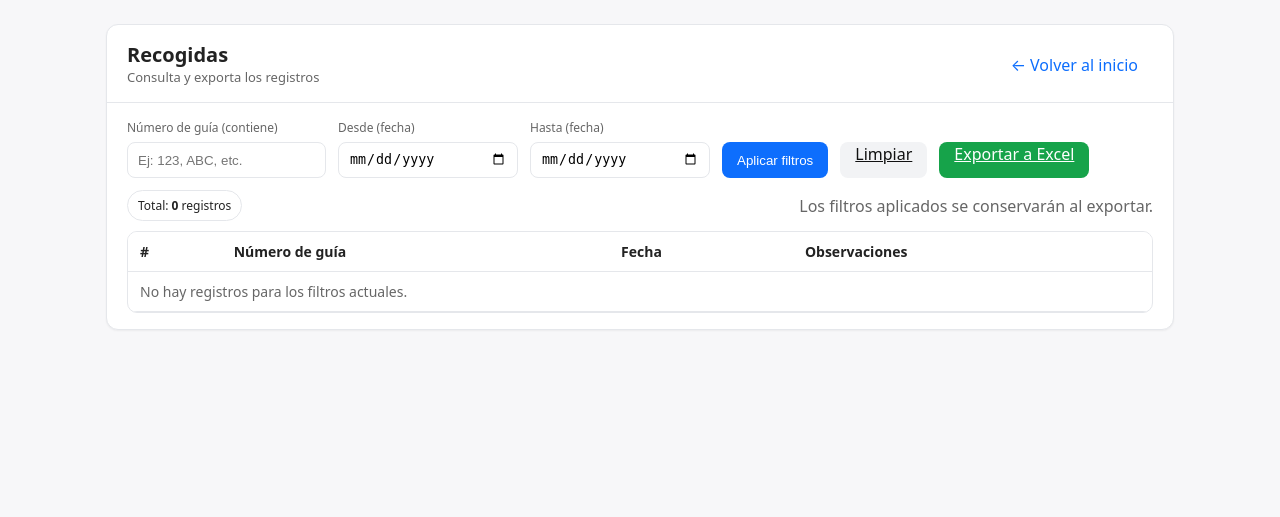
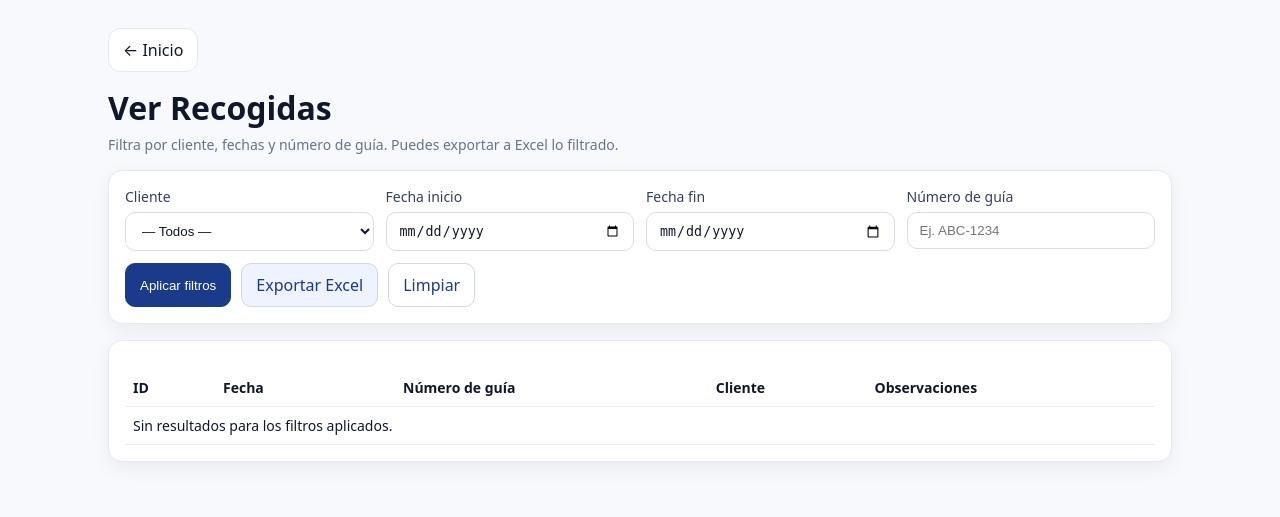
Before and after one commit to luisrobles062/mensajeria_plataf, a Flask app: page /ver_recogidas in a window 1280 px wide. Shown: the top 517 px of the page. Run offline with Flask 3, Linux system fonts and the light colour scheme; data that the repository does not hold is empty; parts of the project's set-up code (start-up, migrations or seed data) failed here and were passed over; some libraries are stand-ins or nearby versions.

Commit message:
Update ver_recogidas.html

```diff
--- a/templates/ver_recogidas.html
+++ b/templates/ver_recogidas.html
@@ -2,132 +2,125 @@
 <html lang="es">
 <head>
   <meta charset="utf-8">
-  <title>Recogidas</title>
+  <title>Ver Recogidas</title>
   <meta name="viewport" content="width=device-width, initial-scale=1">
   <style>
-    :root { --bg:#f7f7f9; --card:#ffffff; --text:#222; --muted:#666; --accent:#0d6efd; --border:#e5e7eb; }
-    * { box-sizing: border-box; }
-    body { margin:0; font-family: system-ui, -apple-system, "Segoe UI", Roboto, Ubuntu, "Helvetica Neue", Arial, "Noto Sans", "Apple Color Emoji","Segoe UI Emoji"; background:var(--bg); color:var(--text); }
-    .container { max-width: 1100px; margin: 24px auto; padding: 0 16px; }
-    .card { background:var(--card); border:1px solid var(--border); border-radius: 12px; box-shadow: 0 1px 2px rgba(0,0,0,.05); }
-    .card-header { padding:16px 20px; border-bottom:1px solid var(--border); display:flex; align-items:center; justify-content:space-between; gap:12px; flex-wrap:wrap; }
-    .title { font-size: 20px; font-weight: 700; }
-    .subtitle { font-size: 13px; color:var(--muted); }
-    .card-body { padding: 16px 20px; }
-    .filters { display:flex; gap:12px; flex-wrap: wrap; align-items: end; margin-bottom: 12px; }
-    .field { display:flex; flex-direction:column; gap:6px; }
-    label { font-size: 12px; color:var(--muted); }
-    input[type="text"], input[type="date"] {
-      height: 36px; padding: 0 10px; border:1px solid var(--border); border-radius: 8px; background:#fff; min-width: 180px;
+    :root{
+      --bg:#f7f9fc; --text:#0f172a; --muted:#64748b;
+      --card:#ffffff; --border:#e4e8f1; --shadow:0 6px 20px rgba(15,23,42,.06);
+      --btn:#1a3a8a; --btnHover:#163170; --chip:#eef3ff; --danger:#b91c1c;
+      --radius:14px;
     }
-    .btn { height:36px; padding:0 14px; border:1px solid transparent; border-radius: 8px; background:#f2f3f5; color:#111; cursor:pointer; }
-    .btn.primary { background: var(--accent); color:#fff; }
-    .btn.success { background:#16a34a; color:#fff; }
-    .btn.link { background:transparent; color: var(--accent); border-color:transparent; text-decoration:none; line-height:36px; }
-    .table-wrap { overflow:auto; border:1px solid var(--border); border-radius: 10px; }
-    table { width:100%; border-collapse: collapse; }
-    th, td { padding: 10px 12px; border-bottom:1px solid var(--border); text-align:left; font-size:14px; }
-    th { position:sticky; top:0; background:#fff; z-index:1; }
-    tbody tr:hover { background:#fafafa; }
-    .muted { color:var(--muted); }
-    .nowrap { white-space: nowrap; }
-    .wrap { white-space: normal; word-break: break-word; }
-    .actions { display:flex; gap:8px; flex-wrap:wrap; }
-    .toolbar { display:flex; align-items:center; justify-content:space-between; gap: 12px; margin-bottom:10px; flex-wrap:wrap; }
-    .pill { font-size:12px; padding:6px 10px; border:1px solid var(--border); border-radius: 999px; background:#fff; }
+    *{box-sizing:border-box}
+    body{margin:0; background:var(--bg); color:var(--text); font-family:ui-sans-serif,system-ui,Segoe UI,Roboto,Inter}
+    .wrap{max-width:1100px; margin:auto; padding:28px 18px 56px}
+
+    /* Home button */
+    a.btn-home{display:inline-flex; gap:8px; align-items:center; padding:10px 14px; border:1px solid var(--border);
+      border-radius:12px; color:var(--text); text-decoration:none; background:#fff}
+    a.btn-home:hover{background:#f2f4f8}
+
+    h1{margin:14px 0 6px}
+    .sub{color:var(--muted); font-size:14px}
+
+    /* Cards */
+    .card{background:var(--card); border:1px solid var(--border); border-radius:var(--radius); padding:16px; margin-top:16px; box-shadow:var(--shadow)}
+
+    /* Form */
+    label{font-size:14px; color:#344054; display:block; margin-bottom:6px}
+    input[type="text"], input[type="date"], select{
+      width:100%; padding:10px 12px; border-radius:10px; border:1px solid #d7dce8; background:#fff; color:var(--text)
+    }
+    .grid{display:grid; gap:12px; grid-template-columns: repeat(auto-fit, minmax(220px, 1fr))}
+    .actions{display:flex; gap:10px; margin-top:12px; flex-wrap:wrap}
+    .btn{padding:10px 14px; border-radius:10px; border:1px solid #d0d7e2; background:var(--chip); color:var(--btn); text-decoration:none; cursor:pointer}
+    .btn.primary{background:var(--btn); color:#fff; border-color:var(--btn)}
+    .btn.primary:hover{background:var(--btnHover); border-color:var(--btnHover)}
+    .btn.secondary{background:#fff}
+
+    table{width:100%; border-collapse:collapse; margin-top:12px; font-size:14px}
+    th, td{border-bottom:1px solid #e9edf6; padding:9px 8px; text-align:left}
+    tbody tr:hover{background:#f2f6ff}
+
+    /* Flash messages (si las usas aquí) */
+    .flash{border-radius:10px; padding:10px 12px; margin-top:14px; border:1px solid}
+    .flash.success{background:#ecfdf5; color:#065f46; border-color:#a7f3d0}
+    .flash.warning{background:#fffbeb; color:#92400e; border-color:#fde68a}
+    .flash.danger{background:#fef2f2; color:#991b1b; border-color:#fecaca}
+    .flash.info{background:#eff6ff; color:#1e3a8a; border-color:#bfdbfe}
   </style>
 </head>
 <body>
-  <div class="container">
+  <div class="wrap">
+    <a class="btn-home" href="{{ url_for('index') }}">← Inicio</a>
+    <h1>Ver Recogidas</h1>
+    <div class="sub">Filtra por cliente, fechas y número de guía. Puedes exportar a Excel lo filtrado.</div>
+
+    <!-- Filtros -->
     <div class="card">
-
-      <div class="card-header">
+      <form method="get" action="{{ url_for('ver_recogidas') }}">
+        <div class="grid">
           <div>
-          <div class="title">Recogidas</div>
-          <div class="subtitle">Consulta y exporta los registros</div>
+            <label>Cliente</label>
+            <select name="cliente_id">
+              <option value="">— Todos —</option>
+              {% for c in clientes %}
+                <option value="{{ c.id }}" {% if cliente_sel == c.id|string %}selected{% endif %}>
+                  {{ c.nombre }}
+                </option>
+              {% endfor %}
+            </select>
+          </div>
+          <div>
+            <label>Fecha inicio</label>
+            <input type="date" name="fi" value="{{ fi or '' }}">
+          </div>
+          <div>
+            <label>Fecha fin</label>
+            <input type="date" name="ff" value="{{ ff or '' }}">
+          </div>
+          <div>
+            <label>Número de guía</label>
+            <input type="text" name="filtro_numero" value="{{ filtro_numero or '' }}" placeholder="Ej. ABC-1234">
+          </div>
         </div>
         <div class="actions">
-          <a class="btn link" href="{{ url_for('index') }}">← Volver al inicio</a>
-        </div>
-      </div>
-
-      <div class="card-body">
-        <!-- Filtros -->
-        <form class="filters" method="get" action="{{ url_for('ver_recogidas') }}">
-          <div class="field">
-            <label for="filtro_numero">Número de guía (contiene)</label>
-            <input type="text" id="filtro_numero" name="filtro_numero" value="{{ request.args.get('filtro_numero','') }}" placeholder="Ej: 123, ABC, etc.">
-          </div>
-          <div class="field">
-            <label for="fi">Desde (fecha)</label>
-            <input type="date" id="fi" name="fi" value="{{ request.args.get('fi','') }}">
-          </div>
-          <div class="field">
-            <label for="ff">Hasta (fecha)</label>
-            <input type="date" id="ff" name="ff" value="{{ request.args.get('ff','') }}">
-          </div>
-          <div class="field">
           <button class="btn primary" type="submit">Aplicar filtros</button>
-          </div>
-          <div class="field">
-            <a class="btn" href="{{ url_for('ver_recogidas') }}">Limpiar</a>
-          </div>
-          <div class="field">
-            <!-- Botón Exportar a Excel (respeta filtros actuales) -->
-            <a
-              class="btn success"
-              href="{{ url_for('export_recogidas',
-                               filtro_numero=request.args.get('filtro_numero',''),
-                               fi=request.args.get('fi',''),
-                               ff=request.args.get('ff','')) }}"
-            >Exportar a Excel</a>
+          <a class="btn" href="{{ url_for('export_recogidas',
+                                          cliente_id=cliente_sel,
+                                          fi=fi, ff=ff,
+                                          filtro_numero=filtro_numero) }}">Exportar Excel</a>
+          <a class="btn secondary" href="{{ url_for('ver_recogidas') }}">Limpiar</a>
         </div>
       </form>
-
-        <!-- Barra superior: totales -->
-        <div class="toolbar">
-          <div class="pill">Total: <strong>{{ (recogidas|length) if recogidas is defined else 0 }}</strong> registros</div>
-          <div class="muted">Los filtros aplicados se conservarán al exportar.</div>
     </div>
 
     <!-- Tabla -->
-        <div class="table-wrap">
+    <div class="card">
       <table>
         <thead>
           <tr>
-                <th class="nowrap">#</th>
-                <th class="nowrap">Número de guía</th>
-                <th class="nowrap">Fecha</th>
+            <th style="width:90px;">ID</th>
+            <th style="width:180px;">Fecha</th>
+            <th>Número de guía</th>
+            <th>Cliente</th>
             <th>Observaciones</th>
           </tr>
         </thead>
         <tbody>
-              {% if recogidas and recogidas|length > 0 %}
           {% for r in recogidas %}
             <tr>
-                    <td class="nowrap">{{ loop.index }}</td>
-                    <td class="nowrap">{{ r.numero_guia or r['numero_guia'] }}</td>
-                    <td class="nowrap">
-                      {% set f = r.fecha if r.fecha is defined else r['fecha'] %}
-                      {% if f and f.__class__.__name__ in ['datetime','Timestamp'] %}
-                        {{ f.strftime('%Y-%m-%d %H:%M:%S') }}
+              <td>{{ r.id }}</td>
+              <td>{{ r.fecha }}</td>
+              <td>{{ r.numero_guia }}</td>
+              <td>{{ r.cliente or '—' }}</td>
+              <td>{{ r.observaciones or '' }}</td>
+            </tr>
           {% else %}
-                        {{ f }}
-                      {% endif %}
-                    </td>
-                    <td class="wrap">{{ r.observaciones or r['observaciones'] }}</td>
-                  </tr>
+            <tr><td colspan="5">Sin resultados para los filtros aplicados.</td></tr>
           {% endfor %}
-              {% else %}
-                <tr>
-                  <td colspan="4" class="muted">No hay registros para los filtros actuales.</td>
-                </tr>
-              {% endif %}
         </tbody>
       </table>
-        </div>
-
-      </div>
     </div>
   </div>
 </body>
```
Lines whose indentation alone changed are shown as unchanged.
